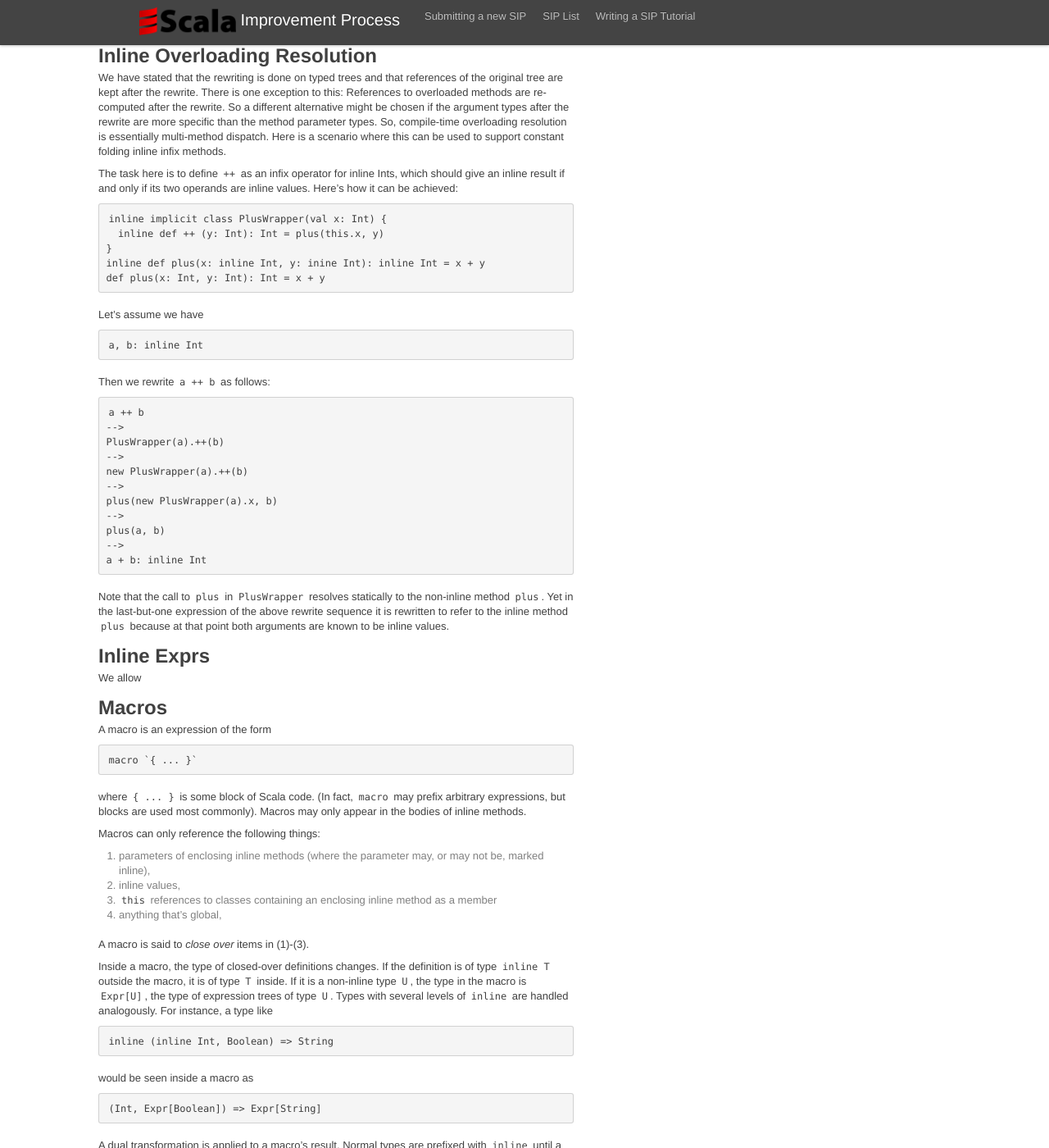
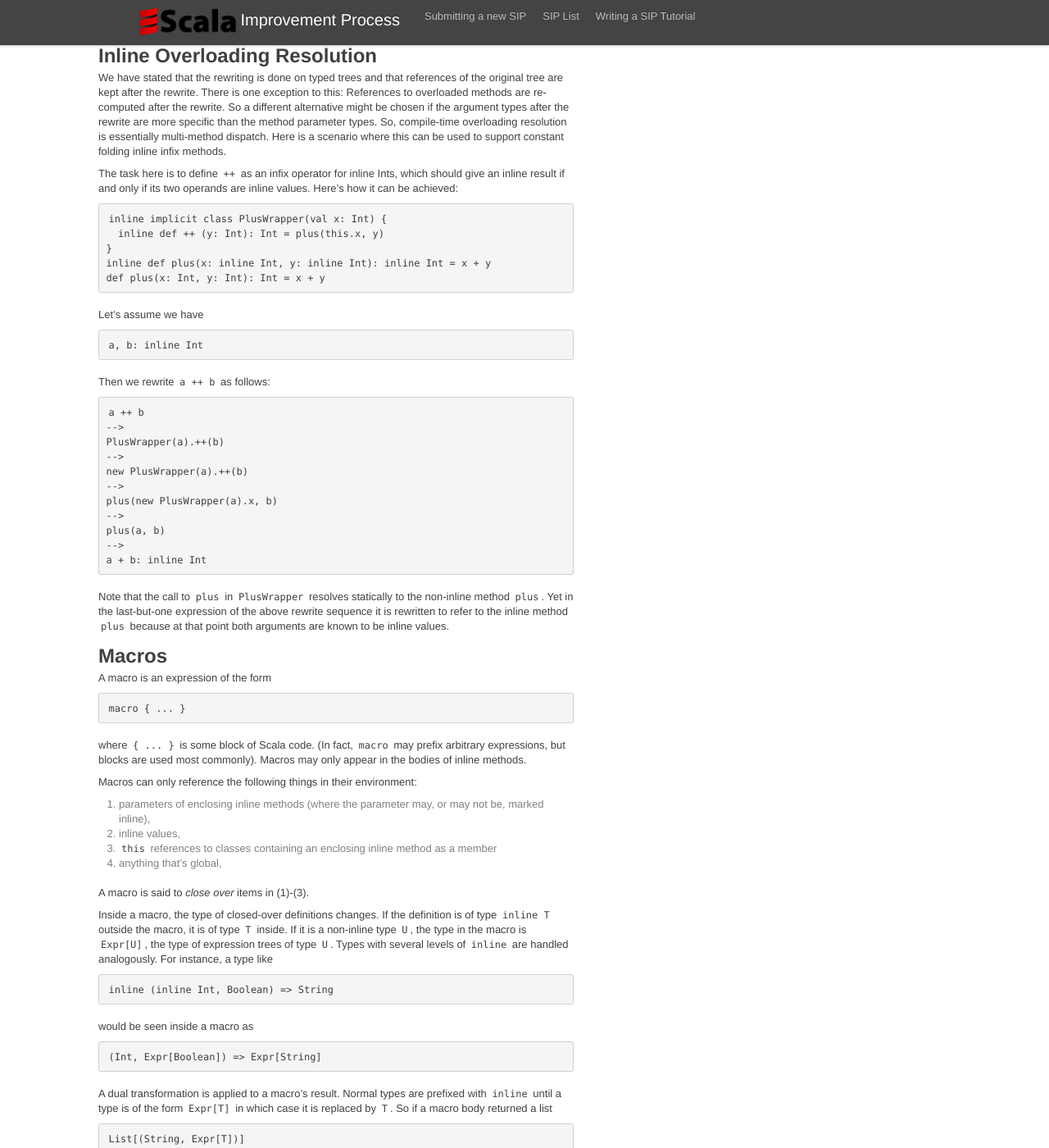
Before and after one commit to odersky/sips, a Jekyll site: the page built from drafts/inlinemacros.md, in a window 1280 px wide and 1400 px high, scrolled down 2746 px. Shown: the whole window at 82% size. Built offline with Jekyll 4.4.1, drawn with Linux system fonts in a browser that asks for light colours; comment, search, counter and statistics services are not loaded; some of the changed text lies outside the part shown.

Commit message:
cleanups

```diff
--- a/drafts/inlinemacros.md
+++ b/drafts/inlinemacros.md
@@ -146,7 +146,7 @@ positions:
 
  - As the type of a type ascription:
 
-       (42: inline Int)
+        (42: inline Int)
 
 Inline types can specifically not be used as
 
@@ -171,7 +171,7 @@ give an inline result if and only if its two operands are inline values. Here's
     inline implicit class PlusWrapper(val x: Int) {
       inline def ++ (y: Int): Int = plus(this.x, y)
     }
-    inline def plus(x: inline Int, y: inine Int): inline Int = x + y
+    inline def plus(x: inline Int, y: inline Int): inline Int = x + y
     def plus(x: Int, y: Int): Int = x + y
 
 Let's assume we have
@@ -196,21 +196,17 @@ Note that the call to `plus` in `PlusWrapper` resolves statically to the non-inl
 Yet in the last-but-one expression of the above rewrite sequence it is rewritten to refer to the
 inline method `plus` because at that point both arguments are known to be inline values.
 
-## Inline Exprs
-
-We allow
-
 
 ## Macros
 
 A macro is an expression of the form
 
-    macro `{ ... }`
+    macro { ... }
 
 where `{ ... }` is some block of Scala code. (In fact, `macro` may prefix arbitrary expressions,
 but blocks are used most commonly). Macros may only appear in the bodies of inline methods.
 
-Macros can only reference the following things:
+Macros can only reference the following things in their environment:
 
  1. parameters of enclosing inline methods (where the parameter may, or may not be, marked inline),
  2. inline values,
@@ -234,11 +230,11 @@ A dual transformation is applied to a macro's result. Normal types are prefixed
 a type is of the form `Expr[T]` in which case it is replaced by `T`. So if a macro body returned
 a list
 
-   List[(String, Expr[T])]
+    List[(String, Expr[T])]
 
 The type of the macro itself would be
 
-   inline List[inline (inline String, T)]
+    inline List[inline (inline String, T)]
 
 ## Whitebox vs Black Box
 
```
Also changed, not shown: other parts of drafts/inlinemacros.md (+1 -1 lines).
